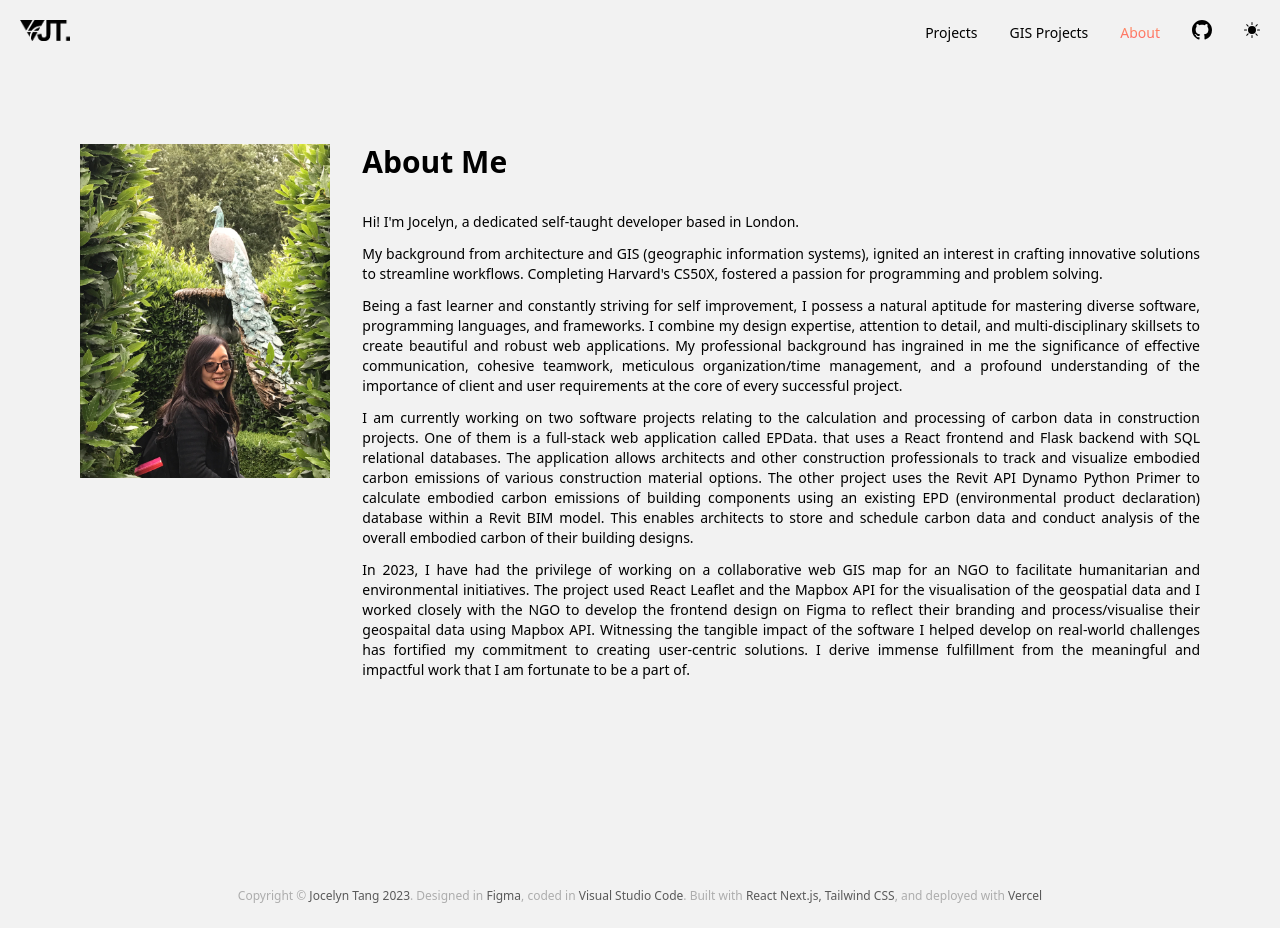
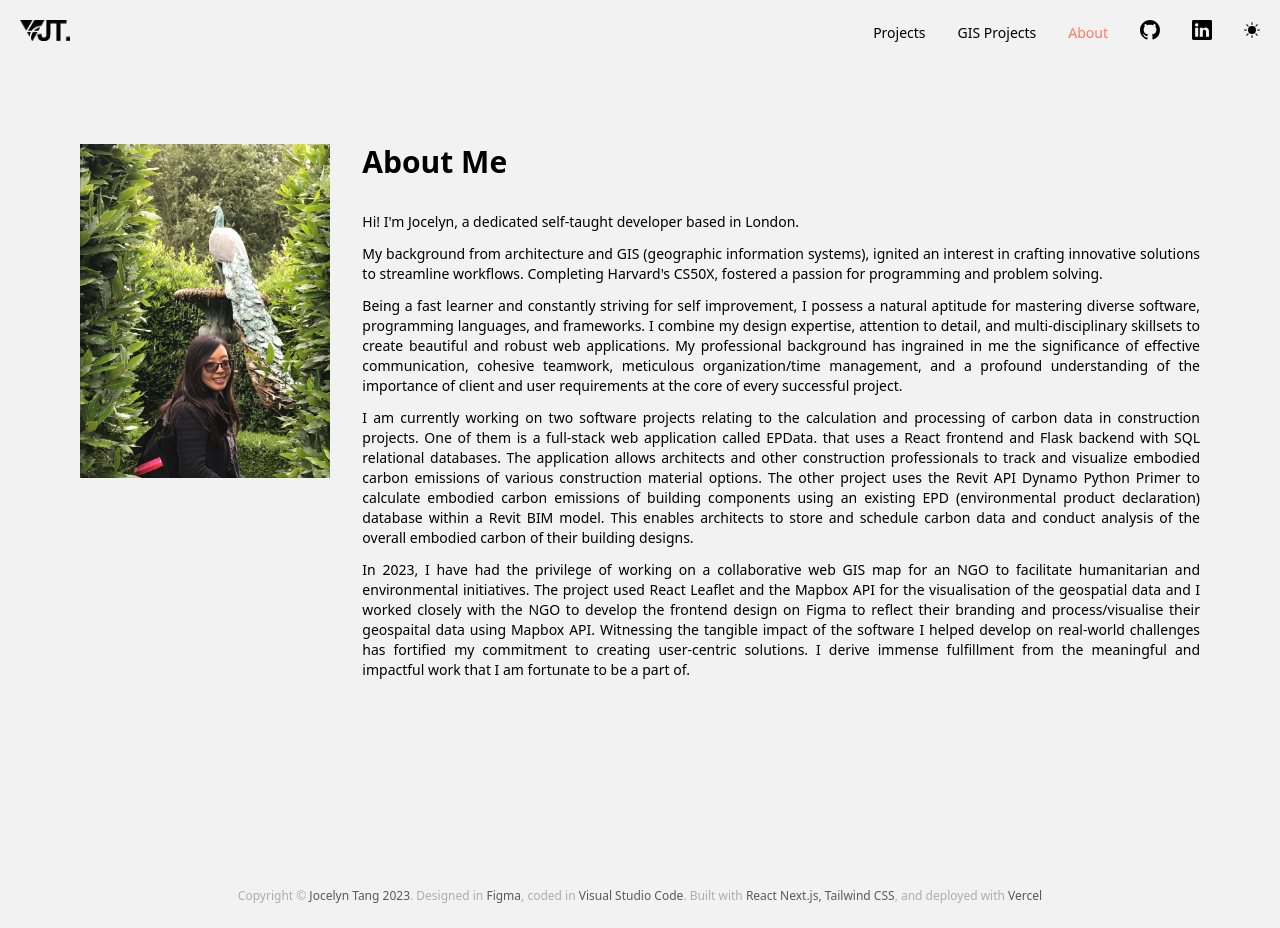
Before and after one commit to JoT8ng/webportfolio, a Next.js app in the folder web-portfolio/: page /about in a window 1280 px wide. Built offline with nearby package versions, Linux system fonts and the light colour scheme.

Commit message:
add linkedin

```diff
--- a/web-portfolio/src/components/navbar.js
+++ b/web-portfolio/src/components/navbar.js
@@ -33,6 +33,11 @@ const Navbar = () => {
                 <li>
                     <Link href='https://github.com/JoT8ng/'>
                         <BsGithub className='w-5 h-5 text-black dark:text-white hover:text-salmon-100' />
+                    </Link>
+                </li>
+                <li>
+                    <Link href='https://www.linkedin.com/in/jocelyntang/'>
+                        <BsLinkedin className='w-5 h-5 text-black dark:text-white hover:text-salmon-100' />
                     </Link>
                 </li>
                 <li>
@@ -75,6 +80,11 @@ const Navbar = () => {
                             </Link>
                         </li>
                         <li>
+                            <Link href='https://www.linkedin.com/in/jocelyntang/'>
+                                <BsLinkedin className='w-5 h-5 text-black dark:text-white hover:text-salmon-100' />
+                            </Link>
+                        </li>
+                        <li>
                             <button onClick={toggleTheme}>
                                 <BsSunFill className='text-black dark:text-white' />
                             </button>
```
